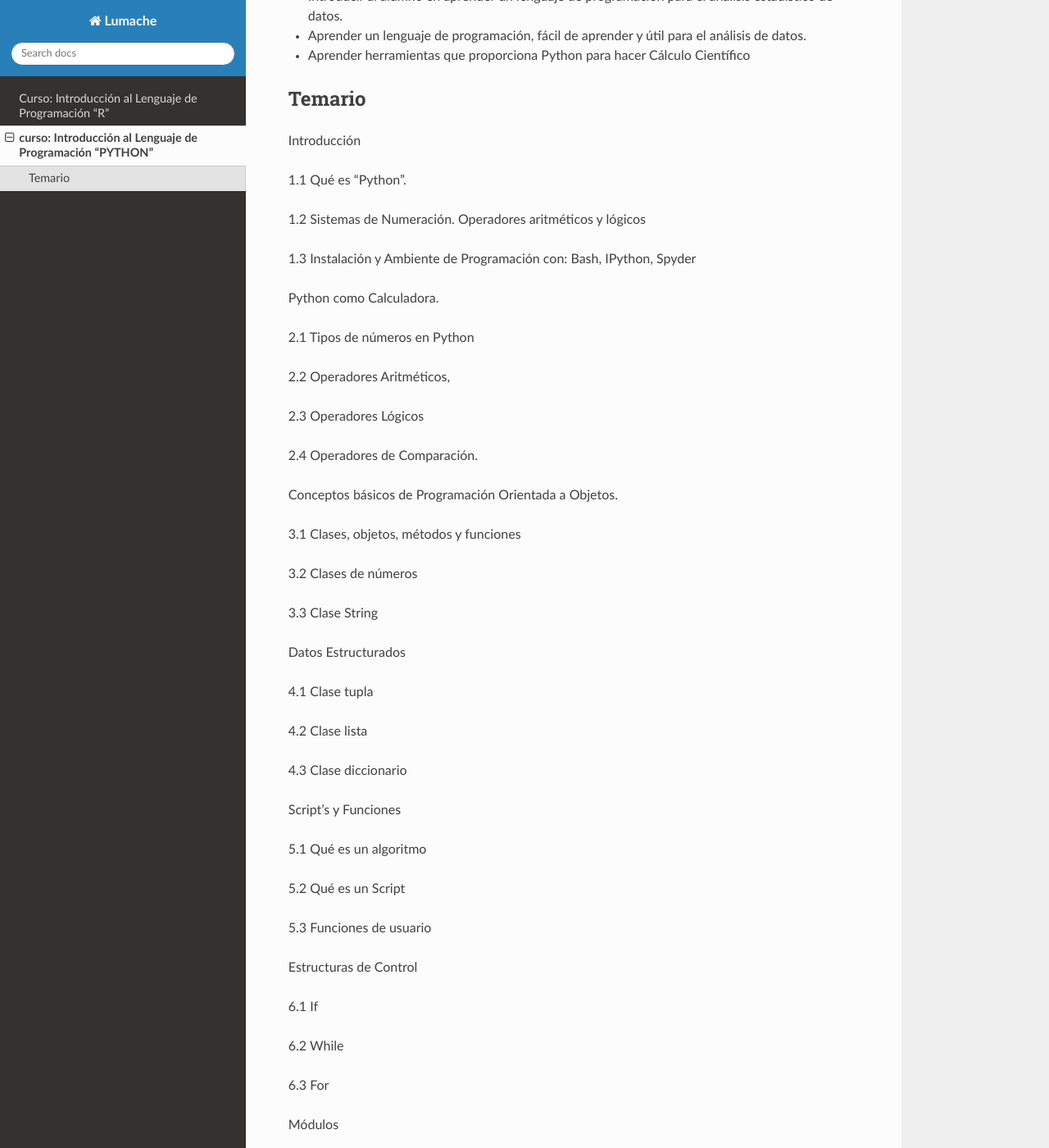
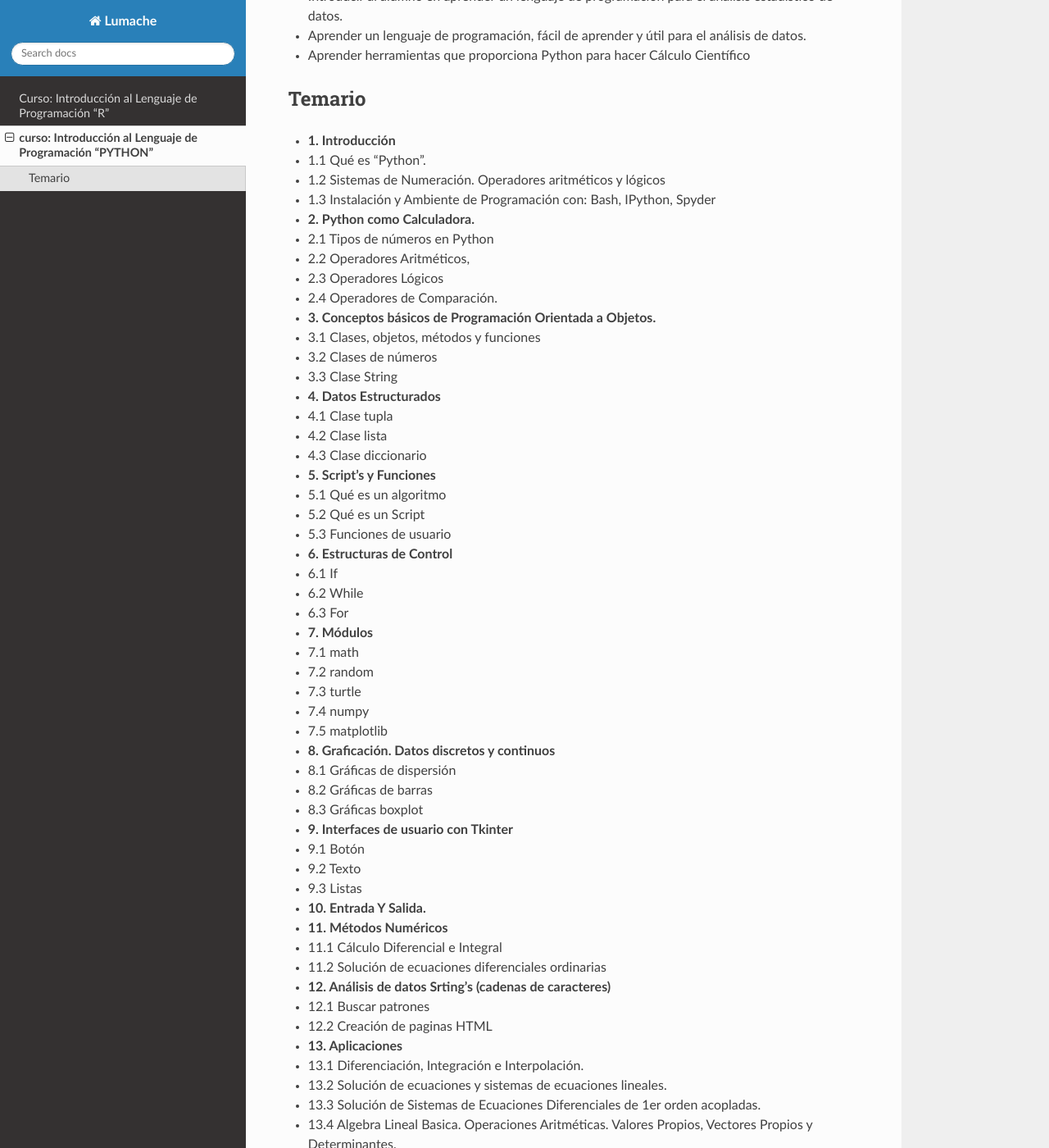
Before and after one commit to matecom57/santosg57-temarios, a Sphinx documentation site: the page built from docs/source/curso_python.rst, in a window 1280 px wide and 1400 px high, scrolled down 309 px. Shown: the whole window at 82% size. Built offline with Sphinx 7.4.7 and the Read the Docs theme 3.1.0, drawn with Linux system fonts in a browser that asks for light colours; some of the changed text lies outside the part shown.

```diff
--- a/docs/source/curso_python.rst
+++ b/docs/source/curso_python.rst
@@ -12,118 +12,85 @@ Duración: 24 hrs.
 Temario
 _______
 
-Introducción
+* **1. Introducción**
 
-1.1 Qué es “Python”.
+* 1.1 Qué es “Python”.
+* 1.2 Sistemas de Numeración. Operadores aritméticos y lógicos
+* 1.3 Instalación y Ambiente de Programación con: Bash, IPython, Spyder
 
-1.2 Sistemas de Numeración. Operadores aritméticos y lógicos
+* **2. Python como Calculadora.**
 
-1.3 Instalación y Ambiente de Programación con: Bash, IPython, Spyder
+* 2.1 Tipos de números en Python
+* 2.2 Operadores Aritméticos,
+* 2.3 Operadores Lógicos
+* 2.4 Operadores de Comparación.
 
-Python como Calculadora.
+* **3. Conceptos básicos de Programación Orientada a Objetos.**
 
-2.1 Tipos de números en Python
+* 3.1 Clases, objetos, métodos y funciones
+* 3.2 Clases de números
+* 3.3 Clase String
 
-2.2 Operadores Aritméticos,
+* **4. Datos Estructurados**
 
-2.3 Operadores Lógicos
+* 4.1 Clase tupla
+* 4.2 Clase lista
+* 4.3 Clase diccionario
 
-2.4 Operadores de Comparación.
+* **5. Script’s y Funciones**
 
-Conceptos básicos de Programación Orientada a Objetos.
+* 5.1 Qué es un algoritmo
+* 5.2 Qué es un Script
+* 5.3 Funciones de usuario
 
-3.1 Clases, objetos, métodos y funciones
+* **6. Estructuras de Control**
 
-3.2 Clases de números
+* 6.1 If
+* 6.2 While
+* 6.3 For
 
-3.3 Clase String
+* **7. Módulos**
 
-Datos Estructurados
+* 7.1 math
+* 7.2 random
+* 7.3 turtle
+* 7.4 numpy
+* 7.5 matplotlib
 
-4.1 Clase tupla
+* **8. Graficación. Datos discretos y continuos**
 
-4.2 Clase lista
+* 8.1 Gráficas de dispersión
+* 8.2 Gráficas de barras
+* 8.3 Gráficas boxplot
 
-4.3 Clase diccionario
+* **9. Interfaces de usuario con Tkinter**
 
-Script’s y Funciones
+* 9.1 Botón
+* 9.2 Texto
+* 9.3 Listas
 
-5.1 Qué es un algoritmo
+* **10. Entrada Y Salida.**
 
-5.2 Qué es un Script
+* **11. Métodos Numéricos**
 
-5.3 Funciones de usuario
+* 11.1 Cálculo Diferencial e Integral
+* 11.2 Solución de ecuaciones diferenciales ordinarias
 
-Estructuras de Control
+* **12. Análisis de datos Srting’s (cadenas de caracteres)**
 
-6.1 If
+* 12.1 Buscar patrones
+* 12.2 Creación de paginas HTML
 
-6.2 While
+* **13. Aplicaciones**
 
-6.3 For
-
-Módulos
-
-7.1 math
-
-7.2 random
-
-7.3 turtle
-
-7.4 numpy
-
-7.5 matplotlib
-
-Graficación. Datos discretos y continuos
-
-8.1 Gráficas de dispersión
-
-8.2 Gráficas de barras
-
-8.3 Gráficas boxplot
-
-Interfaces de usuario con Tkinter
-
-9.1 Botón
-
-9.2 Texto
-
-9.3 Listas
-
-Entrada Y Salida.
-
-Métodos Numéricos
-
-11.1 Cálculo Diferencial e Integral
-
-11.2 Solución de ecuaciones diferenciales ordinarias
-
-Análisis de datos Srting’s
-
-12.1 Buscar patrones
-
-12.2 Creación de paginas HTML
-
-Aplicaciones
-
-13.1 Diferenciación, Integración e Interpolación.
-
-13.2 Solución de ecuaciones y sistemas de ecuaciones lineales.
-
-13.3 Solución de Sistemas de Ecuaciones Diferenciales de 1er orden acopladas.
-
-13.4 Algebra Lineal Basica. Operaciones Aritméticas. Valores Propios, Vectores Propios y Determinantes.
-
-13.5 Distribuciones de Probabilidad. Discretas y Continuas
-
-13.6 Estadística Descriptiva
-
-13.7 Regresión Lineal y Correlación.
-
-13.8 Análisis de Componentes Principales
-
-13.9 Análisis de Agrupamiento (“Clustering”)
-
-13.10 Regresion Lineal Multiple. Correlación Canónica.
-
-13.11 Análisis de Imágenes
+* 13.1 Diferenciación, Integración e Interpolación.
+* 13.2 Solución de ecuaciones y sistemas de ecuaciones lineales.
+* 13.3 Solución de Sistemas de Ecuaciones Diferenciales de 1er orden acopladas.
+* 13.4 Algebra Lineal Basica. Operaciones Aritméticas. Valores Propios, Vectores Propios y Determinantes.
+* 13.5 Distribuciones de Probabilidad. Discretas y Continuas
+* 13.6 Estadística Descriptiva
+* 13.7 Regresión Lineal y Correlación.
+* 13.8 Análisis de Componentes Principales
+* 13.9 Análisis de Agrupamiento (“Clustering”)
+* 13.10 Regresion Lineal Multiple. Correlación Canónica.
+* 13.11 Análisis de Imágenes
```
